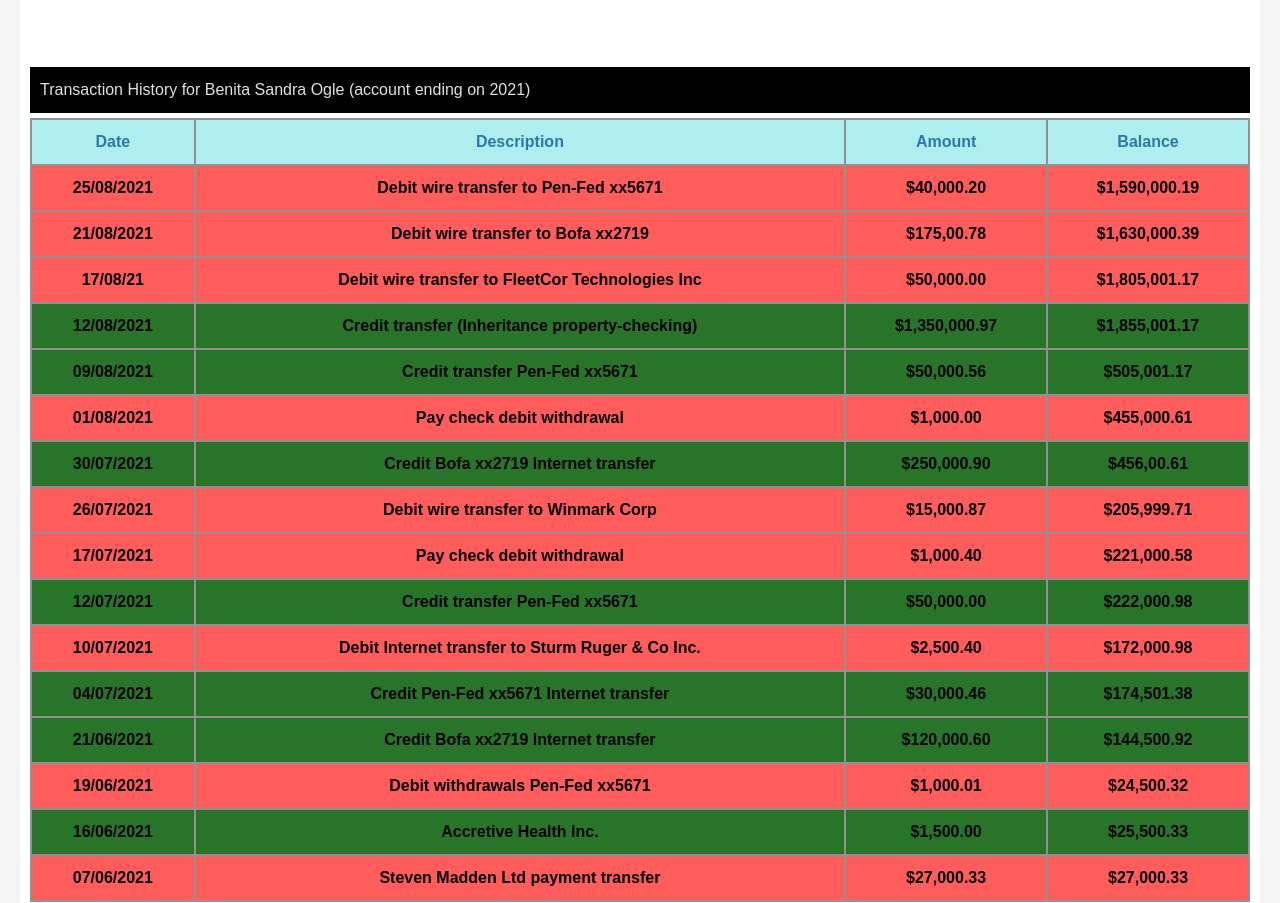
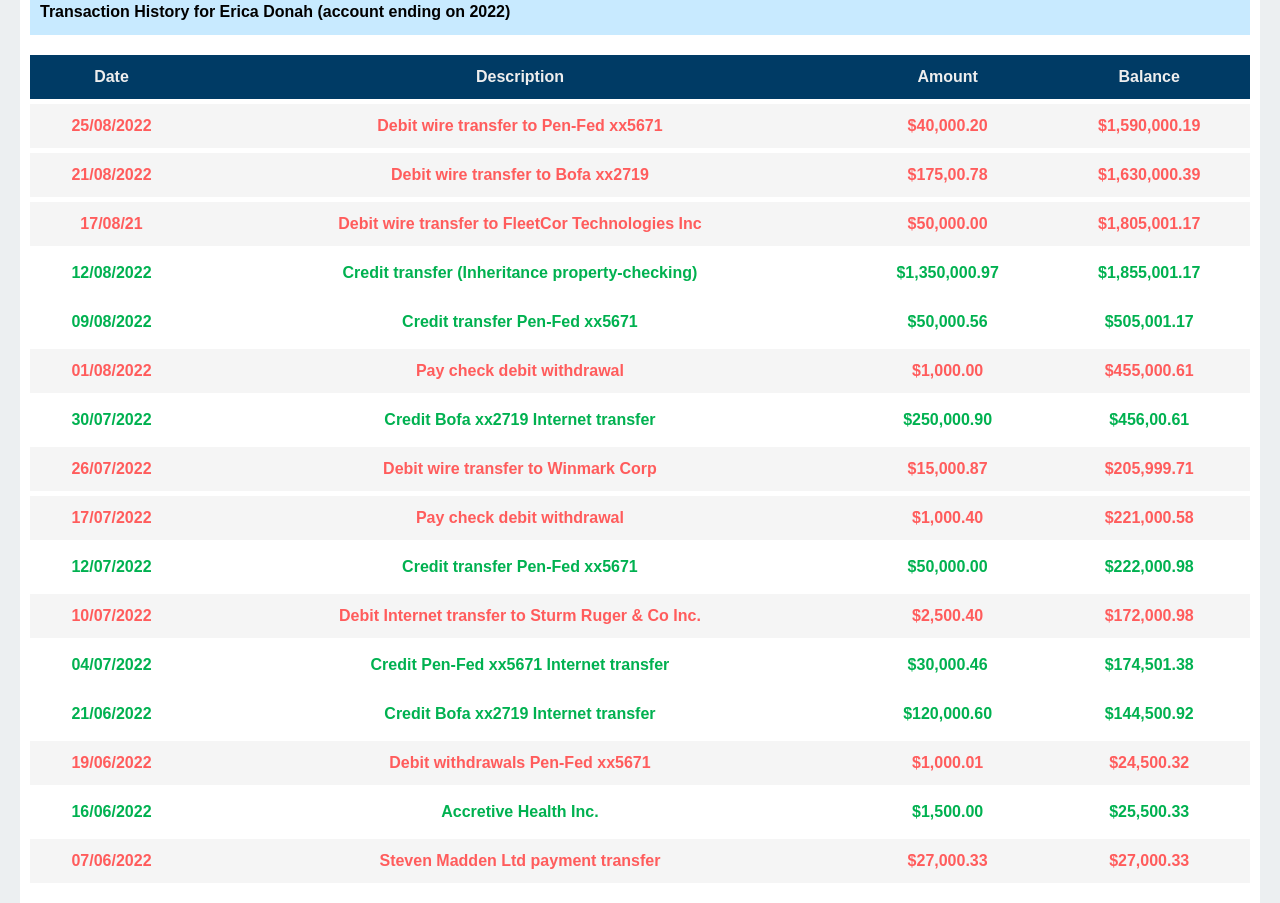
Before and after one commit to davidBilson/topfinanceregisterapp, a plain HTML site: page dashboard.html in a window 1280 px wide. Shown: the part 645-1548 px from the top of the page. Drawn offline with Linux system fonts and the light colour scheme.

Commit message:
Add files via upload

```diff
--- a/dashboard.html
+++ b/dashboard.html
@@ -36,7 +36,7 @@
             <div class="account-dashboard-second">
                 <p>Shared Accounts</p>
             </div>
-            <table>
+            <table CELLSPACING=0>
                 <tr class="blue">
                     <th>Account</th>
                     <th>Name</th>
@@ -79,9 +79,9 @@
                 </tr>
             </table>
             <div class="account-dashboard-second spaced">
-                <p>Transaction History for Benita Sandra Ogle (account ending on 2021)</p>
+                <p>Transaction History for Erica Donah (account ending on 2022)</p>
             </div>
-            <table>
+            <table CELLSPACING=0>
                 <tr class="blue">
                     <th>Date</th>
                     <th>Description</th>
@@ -90,14 +90,14 @@
 
                 </tr>
                 <tr class="row1 debit">
-                    <td>25/08/2021</td>
+                    <td>25/08/2022</td>
                     <td>Debit wire transfer to Pen-Fed xx5671</td>
                     <td>$40,000.20</td>
                     <td>$1,590,000.19</td>
 
                 </tr>
                 <tr class="row2 debit">
-                    <td>21/08/2021</td>
+                    <td>21/08/2022</td>
                     <td>Debit wire transfer to Bofa xx2719</td>
                     <td>$175,00.78</td>
                     <td>$1,630,000.39</td>
@@ -110,79 +110,79 @@
                     <td>$1,805,001.17</td>
                 </tr>
                 <tr class="row2 credit">
-                    <td>12/08/2021</td>
+                    <td>12/08/2022</td>
                     <td>Credit transfer (Inheritance property-checking)</td>
                     <td>$1,350,000.97</td>
                     <td>$1,855,001.17</td>
                 </tr>
                 <tr class="row2 credit">
-                    <td>09/08/2021</td>
+                    <td>09/08/2022</td>
                     <td>Credit transfer Pen-Fed xx5671</td>
                     <td>$50,000.56</td>
                     <td>$505,001.17</td>
                 </tr>
                 <tr class="row2 debit">
-                    <td>01/08/2021</td>
+                    <td>01/08/2022</td>
                     <td>Pay check debit withdrawal</td>
                     <td>$1,000.00</td>
                     <td>$455,000.61</td>
                 </tr>
                 <tr class="row2 credit">
-                    <td>30/07/2021</td>
+                    <td>30/07/2022</td>
                     <td>Credit Bofa xx2719 Internet transfer</td>
                     <td>$250,000.90</td>
                     <td>$456,00.61</td>
                 </tr>
                 <tr class="row2 debit">
-                    <td>26/07/2021 </td>
+                    <td>26/07/2022 </td>
                     <td>Debit wire transfer to Winmark Corp</td>
                     <td>$15,000.87</td>
                     <td>$205,999.71</td>
                 </tr>
                 <tr class="row2 debit">
-                    <td>17/07/2021</td>
+                    <td>17/07/2022</td>
                     <td>Pay check debit withdrawal</td>
                     <td>$1,000.40</td>
                     <td>$221,000.58</td>
                 </tr>
                 <tr class="row2 credit">
-                    <td>12/07/2021</td>
+                    <td>12/07/2022</td>
                     <td>Credit transfer Pen-Fed xx5671</td>
                     <td>$50,000.00</td>
                     <td>$222,000.98</td>
                 </tr>
                 <tr class="row2 debit">
-                    <td>10/07/2021</td>
+                    <td>10/07/2022</td>
                     <td>Debit Internet transfer to Sturm Ruger & Co Inc.</td>
                     <td>$2,500.40</td>
                     <td>$172,000.98</td>
                 </tr>
                 <tr class="row2 credit">
-                    <td>04/07/2021</td>
+                    <td>04/07/2022</td>
                     <td>Credit Pen-Fed xx5671 Internet transfer</td>
                     <td>$30,000.46</td>
                     <td>$174,501.38</td>
                 </tr>
                 <tr class="row2 credit">
-                    <td>21/06/2021</td>
+                    <td>21/06/2022</td>
                     <td>Credit Bofa xx2719 Internet transfer</td>
                     <td>$120,000.60</td>
                     <td>$144,500.92</td>
                 </tr>
                 <tr class="row2 debit">
-                    <td>19/06/2021</td>
+                    <td>19/06/2022</td>
                     <td>Debit withdrawals Pen-Fed xx5671</td>
                     <td>$1,000.01</td>
                     <td>$24,500.32</td>
                 </tr>
                 <tr class="row2 credit">
-                    <td>16/06/2021</td>
+                    <td>16/06/2022</td>
                     <td>Accretive Health Inc.</td>
                     <td>$1,500.00</td>
                     <td>$25,500.33</td>
                 </tr>
                 <tr class="row2 debit">
-                    <td>07/06/2021</td>
+                    <td>07/06/2022</td>
                     <td>Steven Madden Ltd payment transfer</td>
                     <td>$27,000.33</td>
                     <td>$27,000.33</td>
--- a/style.css
+++ b/style.css
@@ -7,7 +7,7 @@
 body {
     font-family: 'Poppins', sans-serif;
     scroll-behavior: smooth;
-    background: whitesmoke;
+    background: #eceff1;
     font-family: sans-serif;
     padding: 0;
     margin: 0;
@@ -35,14 +35,14 @@ margin:0 auto;
 }
 .icons i{
     margin-right: 15px;
-    color: green;
+    color: #003b65;
     font-size: 1.2rem;
 }
 /* start login */
 .login-section {
     max-width: 400px;
     min-height: 200px;
-    background: whitesmoke;
+    background: inherit;
     margin: 80px auto;
     /* text-align: center; */
     box-shadow: 0px 0px 10px grey;
@@ -92,8 +92,8 @@ margin:0 auto;
 
 /* dashboard  */
 .dashboard-header {
-    background: rgb(0, 98, 196);
-    color: white;
+    background: #003b65;
+    color: #eee;
     text-align: center;
     margin: 0;
     margin-top: -2px;
@@ -107,7 +107,7 @@ margin:0 auto;
 .power {
     text-align: center;
     font-weight: 800;
-    color: rgb(95, 95, 95);
+    color: rgb(131, 131, 131);
 }
 .google {
     font-weight: 800;
@@ -118,13 +118,12 @@ margin:0 auto;
     flex-wrap: wrap;
     justify-content: center;
     align-items: center;
-    font-size: 17px;
+    font-size: 16px;
     font-weight: 400;
 }
 .dashboard-header ul li {
     margin:5px 10px;
-    padding: 7px 10px;
-    background:rgb(0, 165, 74);
+    padding: 5px;
     cursor: pointer;
 }
 .account {
@@ -143,22 +142,24 @@ margin:0 auto;
     padding: 10px;
 }
 .account-dashboard-second {
-    background: black;
-    color: rgb(224, 224, 224);
-    font-weight: 500;
+    background: rgb(200, 234, 255);
+    color: black;
+    font-weight: 600;
     font-size: 16px;
     padding: 14px 10px;
+    margin-bottom: 15px;
 }
 .manager h2{
     font-size: 18px;
     font-weight: 600;
-    color: rgb(0, 0, 214);
+    color: rgb(0, 0, 0);
 }
 
 table {
     width: 100%;
-    background: rgb(145, 145, 145);
     margin: 5px 0;
+    border-collapse: separate;
+    border-spacing: 0 5px;
 }
 th,td {
     padding:13px 7px;
@@ -170,8 +171,10 @@ td {
 }
 th {
     font-size: 16px;
-    background:paleturquoise;
+    background:#003b65;
+    color: #eee;
 }
+
 .row1 td {
     background: silver;
 }
@@ -179,13 +182,17 @@ th {
     background: whitesmoke;
 }
 .spaced {
-    margin-top: 150px;
+    margin-top: 50px;
 }
 .credit td{
-    background: rgb(40, 116, 40);
+    background: none;
+    color:rgb(0, 177, 80);
+    font-weight: 600;
 }
 .debit td{
-    background: rgb(255, 92, 92);
+    background: whitesmoke;
+    color: rgb(255, 92, 92);
+    margin: 5px 0;
 }
 .blue {
     color: rgb(47, 117, 175);
@@ -255,7 +262,7 @@ footer {
     .login-section {
         max-width: 80%;
         min-height: 200px;
-        background: whitesmoke;
+
         margin: 60px auto;
         /* text-align: center; */
         box-shadow: 0px 0px 10px grey;
@@ -266,6 +273,12 @@ footer {
     /* account */
     .account {
         overflow: scroll;
+    }
+    .account-dashboard {
+        background: white;
+        padding: 10px;
+        max-width: 1300px;
+        margin: 50px auto;
     }
     /* end account */
 
@@ -280,7 +293,7 @@ footer {
     }
     .icons i{
         margin-right: 15px;
-        color: green;
+
         font-size: .9rem;
     }
     .dashboard-header ul {
@@ -295,7 +308,7 @@ footer {
     .dashboard-header ul li {
         margin:5px 10px;
         padding: 6px 10px;
-        background:rgb(0, 165, 74);
+
         cursor: pointer;
     }
     th,td {
@@ -304,11 +317,11 @@ footer {
         font-weight: 600;
     }
     td {
-        font-size: 10px;
+        font-size: 12px;
     }
     th {
-        font-size: 10px;
-        background:paleturquoise;
+        font-size: 12px;
+
     }
     /* end user dashboard */
 
```
